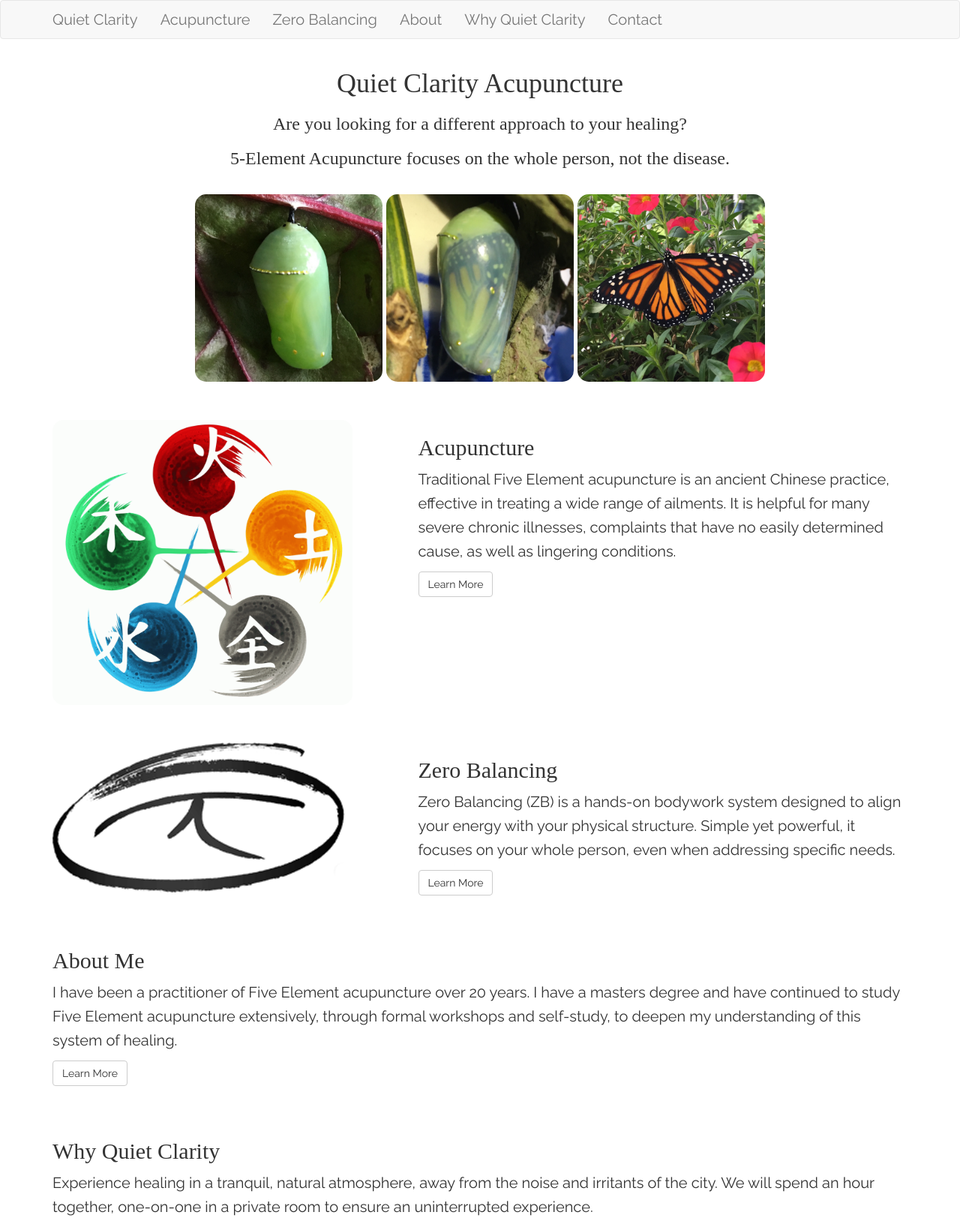
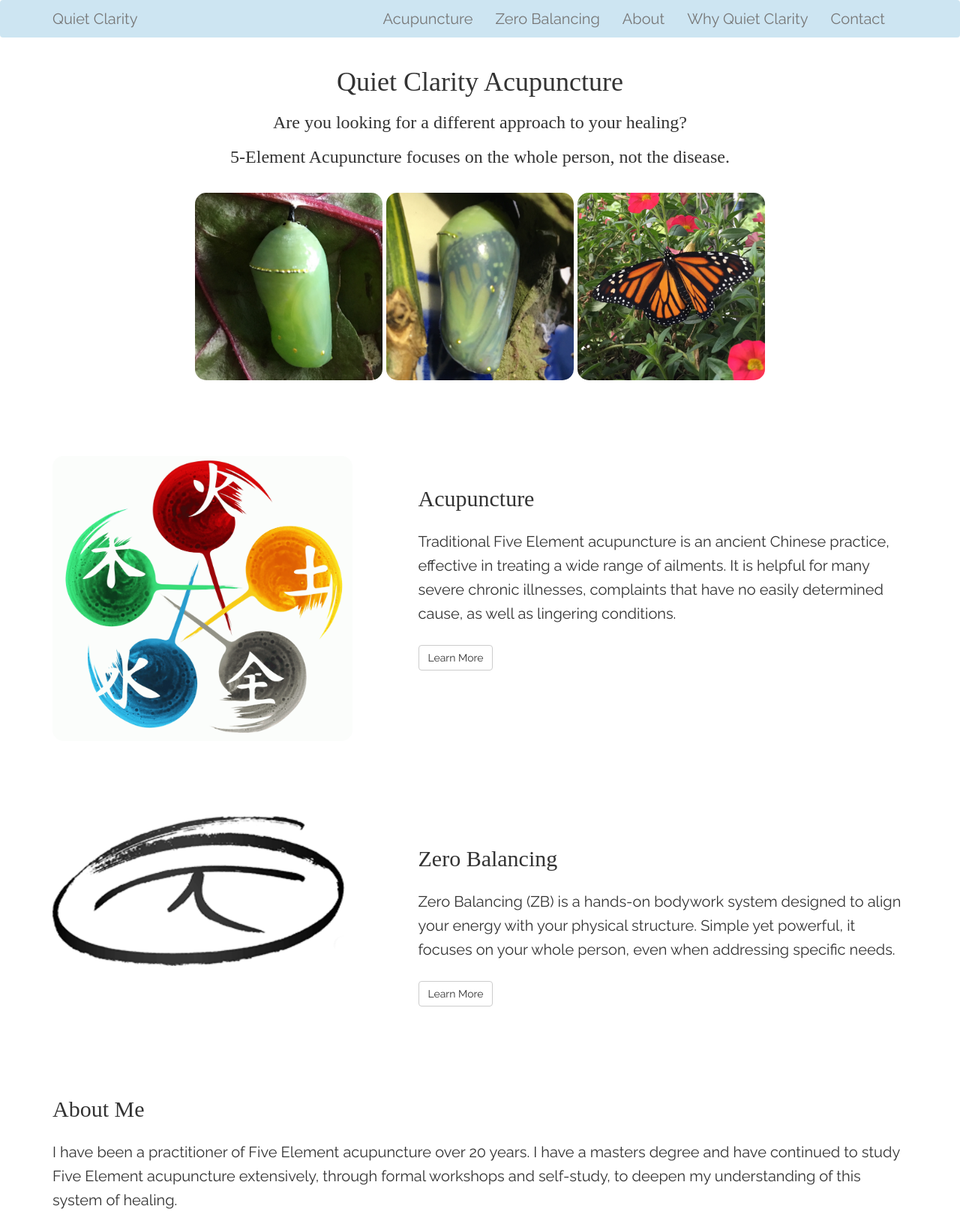
Before and after one commit to mileshd/quiet-clarity-acupuncture, a plain HTML site: page index.html in a window 1280 px wide. Shown: the top 1628 px of the page at 75% size. Drawn offline with nearby package versions, Linux system fonts and the light colour scheme; a web font is replaced by a local one.

Commit message:
Style Navbar

```diff
--- a/index.html
+++ b/index.html
@@ -35,7 +35,7 @@
         <a class="navbar-brand active" href="/">Quiet Clarity</a>
       </div>
       <div id="navbar" class="navbar-collapse collapse">
-        <ul class="nav navbar-nav">
+        <ul class="nav navbar-nav pull-right">
           <li><a href="./acupuncture.html">Acupuncture</a></li>
           <li><a href="./zero-balancing.html">Zero Balancing</a></li>
           <li><a href="./about.html">About</a></li>
@@ -81,10 +81,10 @@
     </div>
 
     <div class="row home__zero-balancing">
-      <div class="col-xs-12 col-sm-5">
+      <div class="col-xs-12 col-sm-5 image-container">
         <img class="image" src="./images/zb-logo.png">
       </div>
-      <div class="col-xs-12 col-sm-7">
+      <div class="col-xs-12 col-sm-7 content">
         <h2>Zero Balancing</h2>
         <p>
           Zero Balancing (ZB) is a hands-on bodywork system designed to align your energy with your physical structure. Simple yet powerful, it focuses on your whole person, even when addressing specific needs.
@@ -96,7 +96,7 @@
     </div>
 
     <div class="row home__about">
-      <div class="col-xs-12 home__about__content">
+      <div class="col-xs-12 content">
         <h2>About Me</h2>
         <p>
           I have been a practitioner of Five Element acupuncture over 20 years. I have a masters degree and have continued to study Five Element acupuncture extensively, through formal workshops and self-study, to deepen my understanding of this system of healing.
@@ -108,7 +108,7 @@
     </div>
 
     <div class="row home__why">
-      <div class="col-xs-12 home__why__content">
+      <div class="col-xs-12 content">
         <h2>Why Quiet Clarity</h2>
         <p>
           Experience healing in a tranquil, natural atmosphere, away from the noise and irritants of the city. We will spend an hour together, one-on-one in a private room to ensure an uninterrupted experience.
--- a/main.css
+++ b/main.css
@@ -22,8 +22,22 @@ h1, h2, h3, h4 {
   font-size: 2rem;
 }
 
+.navbar-nav {
+  text-align: center;
+}
+@media screen and (min-width: 768px) {
+  .navbar-nav {
+    text-align: left;
+  }
+}
+
+.navbar-default {
+  background-color: #cde5f2;
+  border: none;
+}
+
 .row {
-  margin-bottom: 50px;
+  margin-bottom: 100px;
 }
 @media screen and (min-width: 768px) {
   .row {
@@ -73,6 +87,40 @@ h1, h2, h3, h4 {
   max-width: 250px;
 }
 
+.home__acupuncture .content  {
+  margin-top: 20px;
+}
+.home__acupuncture .content h2 {
+  margin-bottom: 25px;
+}
+.home__acupuncture .content p {
+  margin-bottom: 25px;
+}
+
+.home__zero-balancing .content  {
+  margin-top: 20px;
+}
+.home__zero-balancing .content h2 {
+  margin-bottom: 25px;
+}
+.home__zero-balancing .content p {
+  margin-bottom: 25px;
+}
+
+.home__about .content h2 {
+  margin-bottom: 25px;
+}
+.home__about .content p {
+  margin-bottom: 25px;
+}
+
+.home__why .content h2 {
+  margin-bottom: 25px;
+}
+.home__why .content p {
+  margin-bottom: 25px;
+}
+
 .contact {
   max-width: 800px;
   margin: 0px auto;
```
